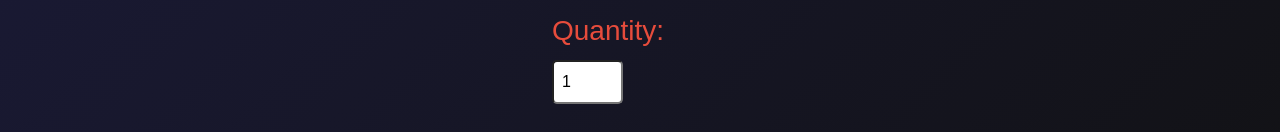
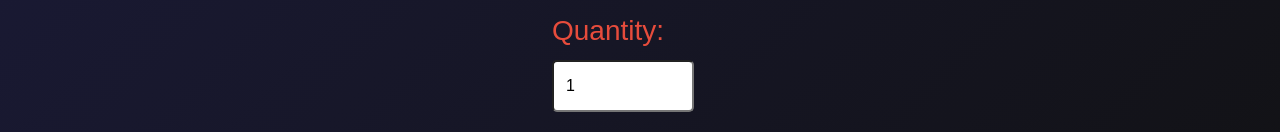
Before and after one commit to fareshossamm/Hoddies, a React (Create React App) app: page /product/1 in a window 1280 px wide. Shown: the part 385-517 px from the top of the page. Built offline with nearby package versions, Linux system fonts and the light colour scheme; a small style sheet from the web is missing; the HTML template or start-up script is replaced by a standard one.

Commit message:
new commit

```diff
--- a/src/Component/ProductDetails.css
+++ b/src/Component/ProductDetails.css
@@ -170,20 +170,22 @@ body {
   background-color: #ff6a95;
   color: white;
 }
-.size-input input{
-  padding: 8px;
+
+/* Inputs */
+.quantity-selector1 input {
+  padding: 12px;
   width: 20%;
   border-radius: 5px;
   margin-top: 5px;
 }
-/* Inputs */
-.quantity-selector input {
-  padding: 8px;
-  width: 10%;
-  border-radius: 5px;
-  margin-top: 5px;
+@media (max-width:768px){
+  .quantity-selector1 input {
+    padding: 12px;
+    width: 50%;
+    border-radius: 5px;
+    margin-top: 5px;
+  }
 }
-
 .color-selector input {
   padding: 8px;
   width: 50%;
--- a/src/Component/ProductDetails.js
+++ b/src/Component/ProductDetails.js
@@ -202,7 +202,7 @@ function ProductDetails() {
           </div>
         )}
 
-        <div className="quantity-selector">
+        <div className="quantity-selector1">
           <h3>Quantity:</h3>
           <input
             type="number"
```
